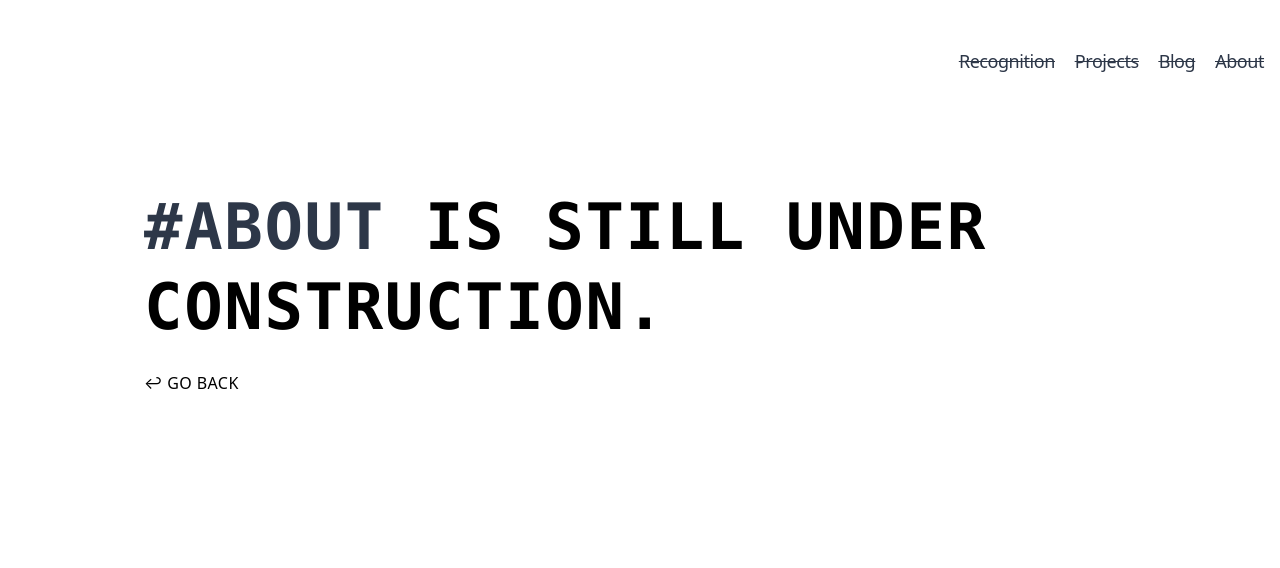
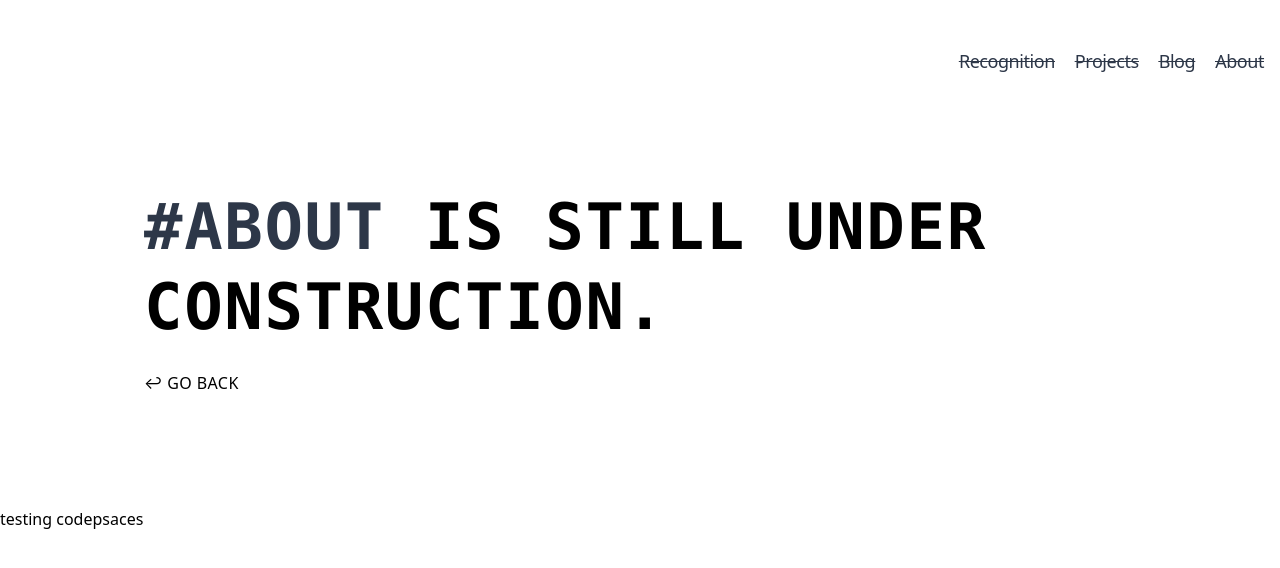
Before and after one commit to ndrsllwngr/andreasellwanger.com, a Next.js app: page /about in a window 1280 px wide. Shown: the top 568 px of the page. Built offline with nearby package versions, Linux system fonts and the light colour scheme.

Commit message:
Testing codespaces

```diff
--- a/pages/about.js
+++ b/pages/about.js
@@ -12,6 +12,7 @@ const AboutPage = () => {
 			<HtmlHead title="About | Andreas Ellwanger — Software Engineer." />
 			<Header />
 			<Wip page="About" />
+			<span> testing codepsaces </span>
 		</Layout>
 	);
 };
```
